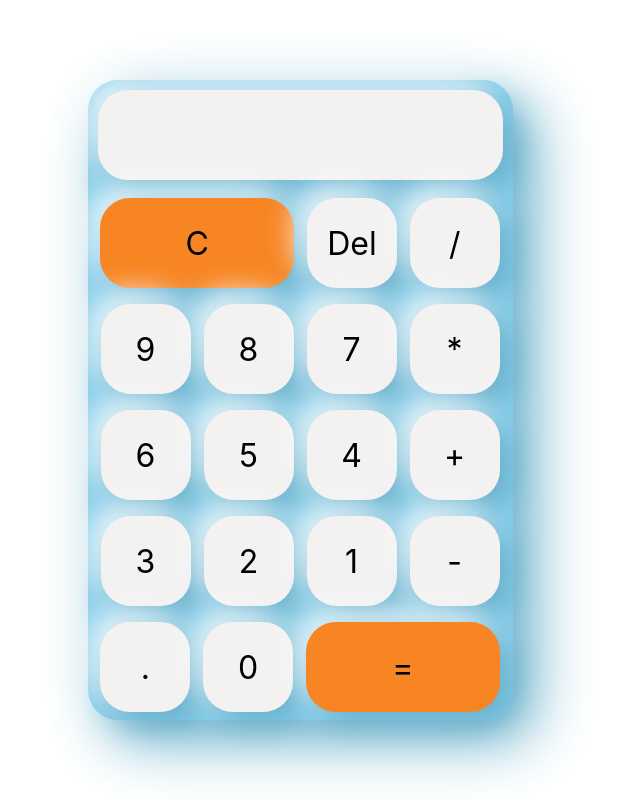
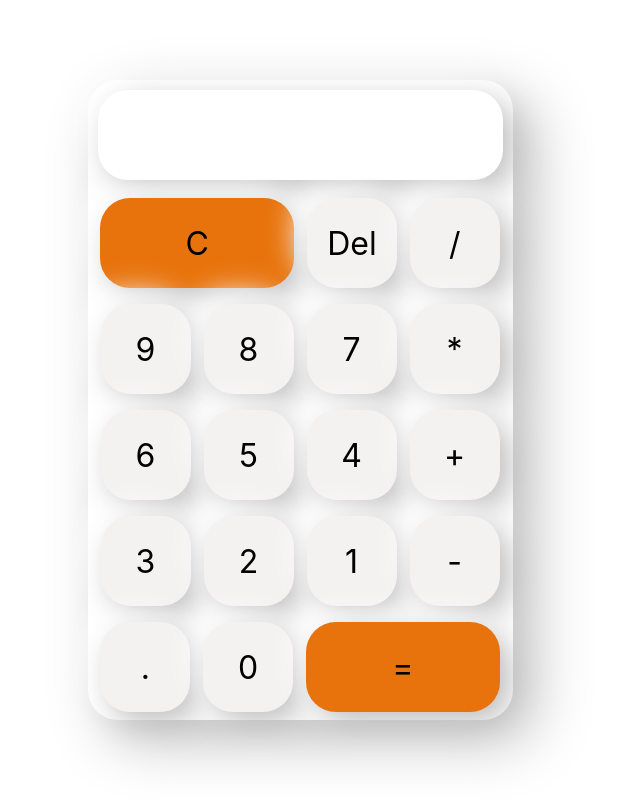
Before and after one commit to Rohan216437/calculator, a React (Create React App) app: page / in a window 1280 px wide. Shown: the whole page, without its empty margins (340-980 px from the left). Built offline with nearby package versions, Linux system fonts and the light colour scheme.

Commit message:
new commit

```diff
--- a/src/Main.js
+++ b/src/Main.js
@@ -1,10 +1,10 @@
 import React from 'react'
-import Home from './components/quizComponents/Home'
+import Calculator from './components/quizComponents/Calc'
 
 function Main() {
   return (
   <>
-  <Home />
+  <Calculator />
   </>
   )
 }
--- a/src/components/quizComponents/Button.js
+++ b/src/components/quizComponents/Button.js
@@ -1,8 +1,10 @@
 import React from 'react'
 
-function Button({value}) {
+function Button({value , handler}) {
   return (
-    <div className={value === "C" || value === "=" ? `${"calcBtns"} ${"res"}` : `${"calcBtns"}`}>
+    <div className={value === "C" || value === "=" ? `${"calcBtns"} ${"res"}` : `${"calcBtns"}`}
+    onClick={()=> handler(value)}
+    >
       {value}
     </div>
   )
--- /dev/null
+++ b/src/components/quizComponents/Calc.js
@@ -0,0 +1,43 @@
+import React , {useState} from 'react'
+import Button from './Button'
+
+function Calculator() {
+
+  const [res , setRes] = useState("")
+
+  const buttons = ["C" , "Del" , "/" , "9" , "8" , "7" , "*" , "6" ,  "5" , "4", "+" , "3"  , "2" , "1" , "-" , "." , "0" , "="]
+
+  const findval = () => {
+    let result = Function("return "+res)();
+    setRes(result.toString())
+  }
+
+  const handler = (arg) => {
+    if(arg === "C") setRes(" ");
+    else if( arg === "=") findval();
+    else if(arg === "Del"){
+      let n = res.length;
+      if(n>0){
+        setRes(res.slice(0, n-1))
+      }
+    }
+    else setRes(res.concat(arg))
+  }
+
+  return (
+    <div className="home">
+      <div className="inner">
+            <div className="result">
+              <div className="resbox">
+                {res}
+              </div>
+            </div>
+            <div className="btns">
+              {buttons.map((ele , index) => <Button handler={handler} value={ele} key={index}/>)}
+            </div>
+      </div>
+    </div>
+  )
+}
+
+export default Calculator
--- a/src/components/quizComponents/Home.js
+++ /dev/null
@@ -1,24 +0,0 @@
-import React from 'react'
-import Button from './Button'
-
-function Home() {
-
-  const buttons = ["C" , "Del" , "/" , "9" , "8" , "7" , "*" , "6" ,  "5" , "4", "+" , "3"  , "2" , "1" , "-" , "." , "0" , "="]
-
-  return (
-    <div className="home">
-      <div className="inner">
-            <div className="result">
-              <div className="resbox">
-
-              </div>
-            </div>
-            <div className="btns">
-              {buttons.map((ele , index) => <Button value={ele} key={index}/>)}
-            </div>
-      </div>
-    </div>
-  )
-}
-
-export default Home
--- a/src/index.css
+++ b/src/index.css
@@ -27,8 +27,8 @@ code {
   height: 640px;
   width: 425px;
   border-radius: 30px;
-  background-color: skyblue;
-  box-shadow: 20px 20px 60px #61acc8, -20px -20px 60px #ffffff;
+  background-color: white;
+  box-shadow: 20px 20px 60px #bebebe, -20px -20px 60px #ffffff;
 }
 
 .result{
@@ -40,17 +40,22 @@ code {
   margin-top: 10px;
   margin-bottom: 10px;
   border-radius: 30px;
-  background-color: #f4f1f1;
-  box-shadow: 10px 10px 30px #61acc8, -10px -10px 30px #ffffff;
+  background-color: white;
+  box-shadow: 10px 10px 30px #bebebe, -10px -10px 30px #ffffff;
 }
 
 .resbox{
   width: 390px;
   height: min-content;
   overflow-y: auto;
-  padding-left: 10px;
-  padding-right: 10px;
+  padding-top: 10px;
+  /* padding-right: 10px; */
   text-align: right;
+  margin-bottom: 10px;
+}
+
+.resbox::-webkit-scrollbar{
+  display: none;
 }
 
 .btns{
@@ -76,11 +81,11 @@ code {
   border-radius: 30px;
   background-color: #f4f1f1;
   user-select: none;
-  box-shadow: 10px 10px 30px #61acc8, -10px -10px 30px #ffffff;
+  box-shadow: 10px 10px 30px #bebebe, -10px -10px 30px #ffffff;
 
 }
 
 .res{
   width: 194px;
-  background-color: #F78523;
+  background-color: #e8730c;
 }
```
Also changed, not shown: src/components/quizComponents/calcScript.js (added).
